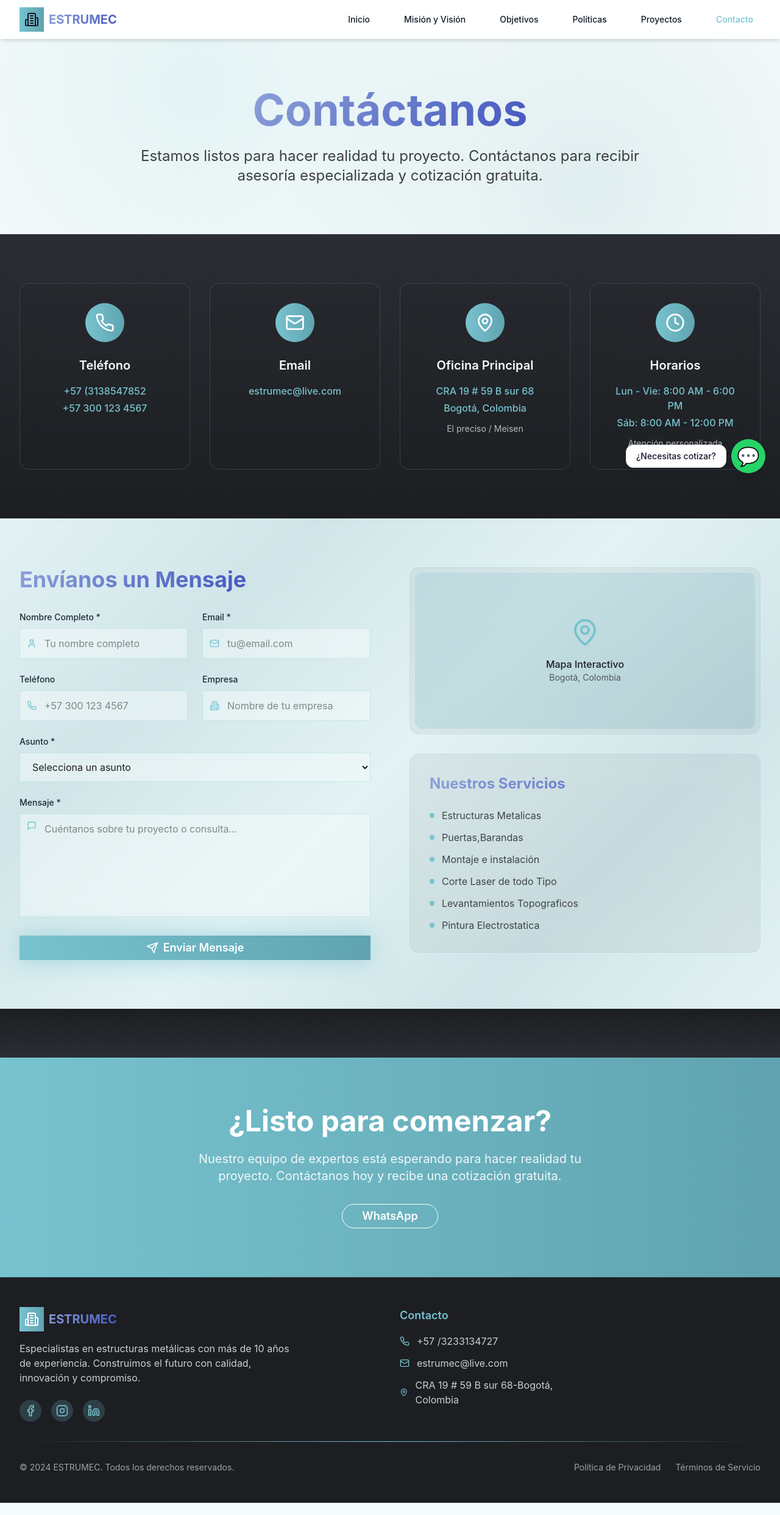
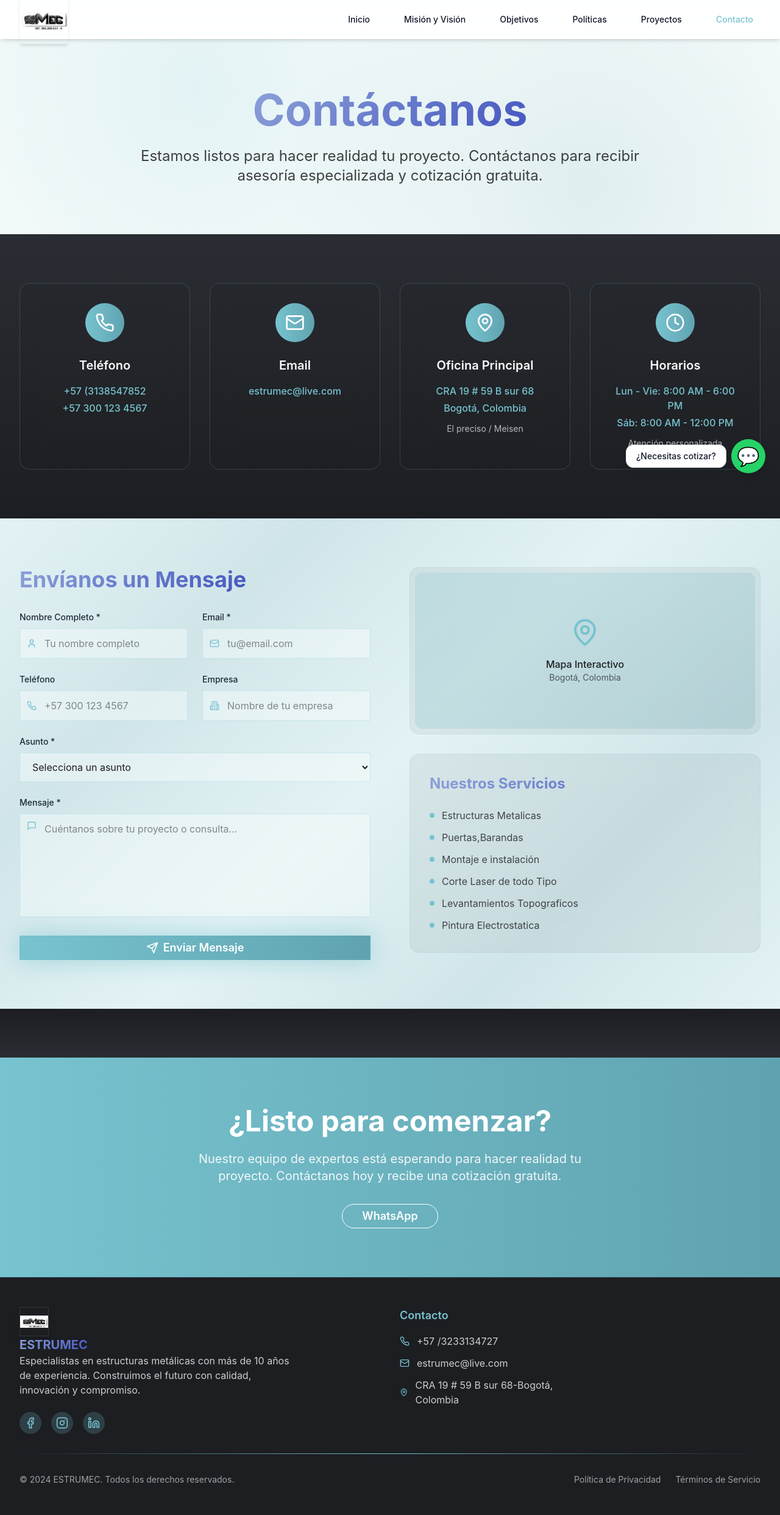
Before and after one commit to JohanVillazar/Strumec, a React (Vite) app: page /contacto in a window 1280 px wide. Shown: the whole page at 61% size. Built offline with nearby package versions, Linux system fonts and the light colour scheme.

Commit message:
strumec1.0.3

```diff
--- a/src/components/Footer.jsx
+++ b/src/components/Footer.jsx
@@ -1,7 +1,14 @@
-
-import React from 'react';
-import { motion } from 'framer-motion';
-import { Building2, Mail, Phone, MapPin, Facebook, Instagram, Linkedin } from 'lucide-react';
+import React from "react";
+import { motion } from "framer-motion";
+import {
+  Building2,
+  Mail,
+  Phone,
+  MapPin,
+  Facebook,
+  Instagram,
+  Linkedin,
+} from "lucide-react";
 
 const Footer = () => {
   return (
@@ -10,19 +17,19 @@ const Footer = () => {
         <div className="grid grid-cols-1 md:grid-cols-4 gap-8">
           {/* Logo y descripción */}
           <div className="col-span-1 md:col-span-2">
-            <div className="flex items-center space-x-2 mb-4">
-              <motion.div
-                whileHover={{ rotate: 360 }}
-                transition={{ duration: 0.5 }}
-                className="p-2 rounded-lg bg-gradient-to-r from-[#77c3cf] to-[#60a3b0]"
-              >
-                <Building2 className="h-6 w-6 text-white" />
-              </motion.div>
-              <span className="text-xl font-bold gradient-text">ESTRUMEC</span>
-            </div>
+            <motion.img
+              src="/strumec.jpeg"
+              alt="Estrumec Logo"
+              whileHover={{ scale: 1.1, rotate: 5 }}
+              transition={{ duration: 0.3 }}
+              className="h-12 w-12 object-contain rounded-md shadow-lg border border-white/10"
+            />
+            <span className="text-xl font-bold gradient-text">ESTRUMEC</span>
+
             <p className="text-[#f6fbfb]/80 mb-6 max-w-md">
-              Especialistas en estructuras metálicas con más de 10 años de experiencia.
-              Construimos el futuro con calidad, innovación y compromiso.
+              Especialistas en estructuras metálicas con más de 10 años de
+              experiencia. Construimos el futuro con calidad, innovación y
+              compromiso.
             </p>
             <div className="flex space-x-4">
               <motion.a
@@ -51,7 +58,9 @@ const Footer = () => {
 
           {/* Contacto */}
           <div>
-            <span className="text-lg font-semibold text-[#77c3cf] mb-4 block">Contacto</span>
+            <span className="text-lg font-semibold text-[#77c3cf] mb-4 block">
+              Contacto
+            </span>
             <div className="space-y-3">
               <div className="flex items-center space-x-3">
                 <Phone className="h-4 w-4 text-[#77c3cf]" />
@@ -63,13 +72,14 @@ const Footer = () => {
               </div>
               <div className="flex items-center space-x-3">
                 <MapPin className="h-4 w-4 text-[#77c3cf]" />
-                <span className="text-[#f6fbfb]/80">CRA 19 # 59 B sur 68-Bogotá, Colombia</span>
+                <span className="text-[#f6fbfb]/80">
+                  CRA 19 # 59 B sur 68-Bogotá, Colombia
+                </span>
               </div>
             </div>
           </div>
 
           {/* Enlaces rápidos */}
-
         </div>
 
         <div className="section-divider my-8"></div>
--- a/src/components/Navbar.jsx
+++ b/src/components/Navbar.jsx
@@ -40,25 +40,16 @@ const Navbar = () => {
         <div className="flex justify-between items-center h-16">
           {/* Logo */}
           <Link to="/" className="flex items-center space-x-2 group">
-            <motion.div
-              whileHover={{ rotate: 360 }}
-              transition={{ duration: 0.5 }}
-              className="p-2 rounded-lg bg-gradient-to-r from-[#77c3cf] to-[#60a3b0]"
-            >
-              <Building2
-                className={`h-6 w-6 transition-colors duration-500 ${
-                  scrolled ? "text-white" : "text-gray-900"
-                }`}
-              />
-            </motion.div>
-            <span
-              className={`text-xl font-bold gradient-text transition-colors duration-500 ${
-                scrolled ? "text-[#f6fbfb]" : "text-gray-900"
-              }`}
-            >
-              ESTRUMEC
-            </span>
-          </Link>
+  <motion.img
+    src="/strumec.jpeg"
+    alt="Strumec Logo"
+    whileHover={{ scale: 1.1, rotate: 5 }}
+    transition={{ duration: 0.3 }}
+    className="h-20 w-20 object-contain rounded-md shadow-md"
+  />
+</Link>
+
+
 
           {/* Desktop Navigation */}
           <div className="hidden md:flex items-center space-x-8">
```
Also changed, not shown: public/strumec.jpeg (added).
